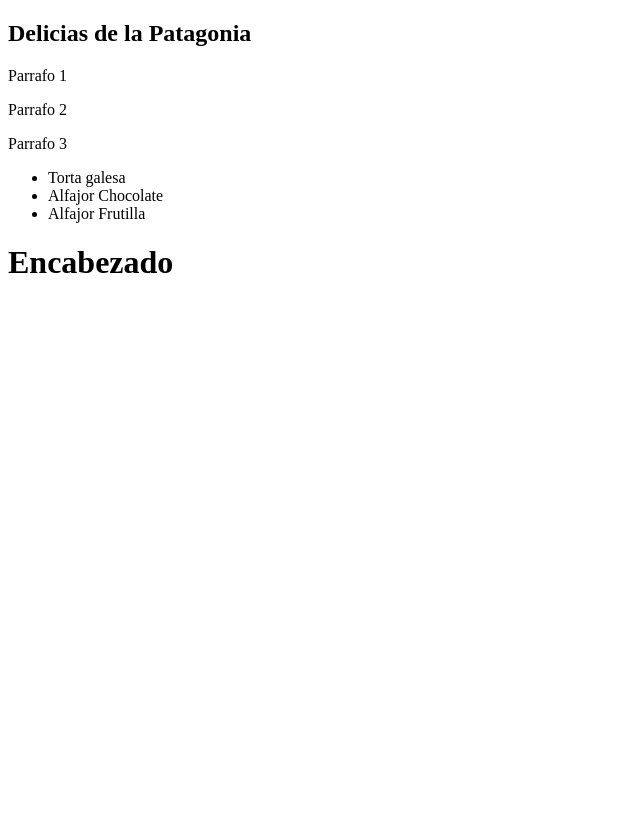
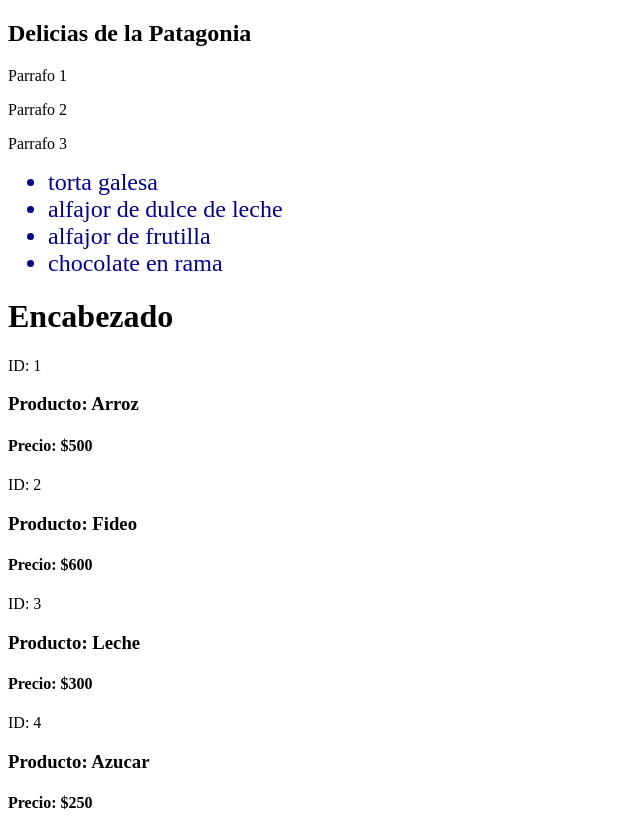
Before and after one commit to juanmabrignole/charly-garcia, a plain HTML site: page paginas/pruebasJs.html in a window 1280 px wide. Shown: the whole page, without its empty margins (0-640 px from the left). Before the commit the page ends 800 px from the top, so only its background shows below. Drawn offline with Linux system fonts and the light colour scheme.

Commit message:
template strings

```diff
--- a/css/estilos.css
+++ b/css/estilos.css
@@ -612,5 +612,4 @@ a {
   }
 }
 
-
 /*# sourceMappingURL=estilos.css.map */
--- a/css/style.css
+++ b/css/style.css
@@ -3,3 +3,8 @@
   font-family: 'Times New Roman', Times, serif;
   text-align: center;
 }
+
+.lista-item{
+  font-size: 1.5rem;
+  color: darkblue;
+}
--- a/main.js
+++ b/main.js
@@ -817,16 +817,75 @@
 // // const oraciones = document.querySelectorAll(".parrafo");
 // // console.log(oraciones[1].classList);
 
+//dentro de el contenedor de esta variable, al final, luego de su último hijo se va a hacer el append de los diferentes elementos
 const content = document.querySelector("#contenido");
-
 
 //TAMBIEN PODEMOS AGREDAR NODOS CON CREATE ELEMENTS
 let lista = document.createElement("ul");
 lista.classList.add("lista");
-//TODAVIA EXISTE SOLO EN EL DOM
-console.log(lista);
-lista.innerHTML = "<li>Torta galesa</li>";
-lista.innerHTML += "<li>Alfajor Chocolate</li>";
-lista.innerHTML += "<li>Alfajor Frutilla</li>";
+// //TODAVIA EXISTE SOLO EN EL DOM
+// console.log(lista);
+// lista.innerHTML = "<li>Torta galesa</li>";
+// lista.innerHTML += "<li>Alfajor Chocolate</li>";
+// lista.innerHTML += "<li>Alfajor Frutilla</li>";
+
+// content.append(lista);
+
+//TAMBIÉN PUEDO CREAR UN ARRAY E IR UTILIZANDO SUS POSICIONES EN LA LISTA CON CONCATENACIÓN
+
+const delicias = ["torta galesa", "alfajor de dulce de leche", "alfajor de frutilla", "chocolate en rama"];
+// lista.innerHTML += "<li class ='lista-item'>" + delicias[0] + "</li>";
+// lista.innerHTML += "<li class ='lista-item'>" + delicias[1] + "</li>";
+// lista.innerHTML += "<li class ='lista-item'>" + delicias[2] + "</li>";
+// lista.innerHTML += "<li class ='lista-item'>" + delicias[3] + "</li>";
+
+/*-------TEMPLATE STRINGS--------*/
+//OTRA FORMA MÁS COMODA DE IMPLEMENTAR LA CONCATENACION DE ELEMENTOS DEL ARRAY ES CON LOS BACKTICS O COMILLAS INVERTIDAS. MUY USADO EN REACT.JS
+
+// lista.innerHTML += `<li class="lista-item">${delicias[0]}</li>`
+// lista.innerHTML += `<li class="lista-item">${delicias[1]}</li>`
+// lista.innerHTML += `<li class="lista-item">${delicias[2]}</li>`
+// lista.innerHTML += `<li class="lista-item">${delicias[3]}</li>`
+
+//TODO LO ANTERIOR, LO PUEDO REDUCIR A UN FOR OF
+
+for (delicia of delicias){lista.innerHTML += `<li class="lista-item">${delicia}</li>`;}
 
 content.append(lista);
+
+//CREANDO ELEMENTOS DESDE OBJETOS DEL DOM
+//CREAMOS UN ARRAY DE OBJETOS
+const productos = [
+  {
+    id: 1,
+    nombre: "Arroz",
+    precio: 500
+  },
+  {
+    id: 2,
+    nombre: "Fideo",
+    precio: 600
+  },
+  {
+    id: 3,
+    nombre: "Leche",
+    precio: 300
+  },
+  {
+    id: 4,
+    nombre: "Azucar",
+    precio: 250
+  }
+]
+
+for (const producto of productos){
+  //definimos que vamos a crear un elemento html de tipo div y lo vamos a alojar en la variable contenedor
+  let contenedor = document.createElement("div");
+  //definimos el innerhtml del elemnto con una plantilla de texto o literal
+  contenedor.innerHTML = `
+    <p>ID: ${producto.id}</p>
+    <h3>Producto: ${producto.nombre}</h3>
+    <h4>Precio: $${producto.precio}</h4>
+  `;
+  document.body.append(contenedor);
+}
```
Also changed, not shown: paginas/pruebasJs.html (+1 -0 lines).
